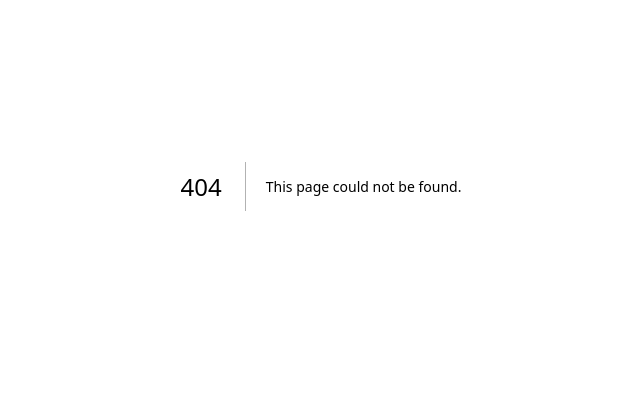
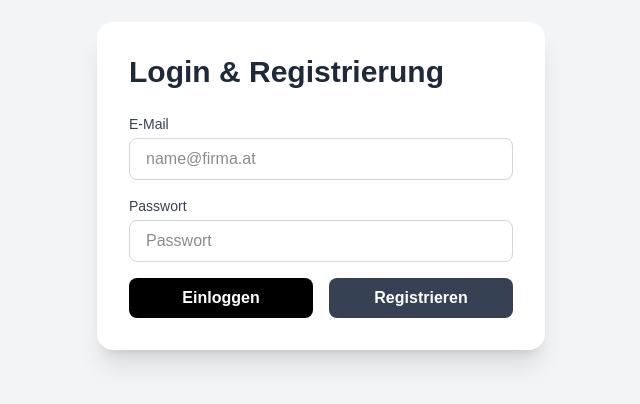
Before and after one commit to mathiashm6-gif/stempel-urlaubsverwaltung, a Next.js app: page /login in a window 1280 px wide. Before the commit this address had no page. Shown: the part 214-618 px from the top of the page, without its empty margins (319-959 px from the left). Built offline with nearby package versions, Linux system fonts and the light colour scheme; no server answers.

Commit message:
Authentication and dashboard completed

```diff
--- /dev/null
+++ b/app/dashboard/page.tsx
@@ -0,0 +1,58 @@
+"use client";
+
+import { useEffect, useState } from "react";
+import { useRouter } from "next/navigation";
+import { supabase } from "@/lib/supabaseClient";
+
+export default function DashboardPage() {
+  const router = useRouter();
+
+  const [email, setEmail] = useState("");
+
+  useEffect(() => {
+    async function getUser() {
+      const {
+        data: { user },
+      } = await supabase.auth.getUser();
+
+      if (!user) {
+        router.push("/login");
+      } else {
+        setEmail(user.email || "");
+      }
+    }
+
+    getUser();
+  }, [router]);
+
+  async function handleLogout() {
+    await supabase.auth.signOut();
+
+    router.push("/login");
+  }
+
+  return (
+    <main className="flex min-h-screen items-center justify-center bg-gray-100">
+      <div className="w-full max-w-md rounded-2xl bg-white p-10 shadow-xl">
+        <h1 className="text-4xl font-bold text-gray-800">
+          Dashboard
+        </h1>
+
+        <p className="mt-4 text-gray-600">
+          Eingeloggt als:
+        </p>
+
+        <p className="font-semibold text-black">
+          {email}
+        </p>
+
+        <button
+          onClick={handleLogout}
+          className="mt-6 w-full rounded-lg bg-red-500 px-4 py-2 font-semibold text-white"
+        >
+          Logout
+        </button>
+      </div>
+    </main>
+  );
+}
--- /dev/null
+++ b/app/login/page.tsx
@@ -0,0 +1,99 @@
+"use client";
+
+import { useState } from "react";
+import { useRouter } from "next/navigation";
+import { supabase } from "@/lib/supabaseClient";
+
+export default function LoginPage() {
+  const router = useRouter();
+
+  const [email, setEmail] = useState("");
+  const [password, setPassword] = useState("");
+
+  async function handleSignUp(e: React.FormEvent) {
+    e.preventDefault();
+
+    const { error } = await supabase.auth.signUp({
+      email,
+      password,
+    });
+
+    if (error) {
+      alert(error.message);
+    } else {
+      alert("Registrierung erfolgreich!");
+    }
+  }
+
+  async function handleLogin(e: React.FormEvent) {
+    e.preventDefault();
+
+    const { error } = await supabase.auth.signInWithPassword({
+      email,
+      password,
+    });
+
+    if (error) {
+      alert(error.message);
+    } else {
+      router.push("/dashboard");
+    }
+  }
+
+  return (
+    <main className="flex min-h-screen items-center justify-center bg-gray-100">
+      <div className="w-full max-w-md rounded-2xl bg-white p-8 shadow-xl">
+        <h1 className="text-3xl font-bold text-gray-800">
+          Login & Registrierung
+        </h1>
+
+        <form onSubmit={handleSignUp} className="mt-6 space-y-4">
+          <div>
+            <label className="block text-sm font-medium text-gray-700">
+              E-Mail
+            </label>
+
+            <input
+              type="email"
+              value={email}
+              onChange={(e) => setEmail(e.target.value)}
+              className="mt-1 w-full rounded-lg border border-gray-300 px-4 py-2"
+              placeholder="name@firma.at"
+            />
+          </div>
+
+          <div>
+            <label className="block text-sm font-medium text-gray-700">
+              Passwort
+            </label>
+
+            <input
+              type="password"
+              value={password}
+              onChange={(e) => setPassword(e.target.value)}
+              className="mt-1 w-full rounded-lg border border-gray-300 px-4 py-2"
+              placeholder="Passwort"
+            />
+          </div>
+
+          <div className="flex gap-4">
+            <button
+              type="button"
+              onClick={handleLogin}
+              className="w-full rounded-lg bg-black px-4 py-2 font-semibold text-white"
+            >
+              Einloggen
+            </button>
+
+            <button
+              type="submit"
+              className="w-full rounded-lg bg-gray-700 px-4 py-2 font-semibold text-white"
+            >
+              Registrieren
+            </button>
+          </div>
+        </form>
+      </div>
+    </main>
+  );
+}
```
